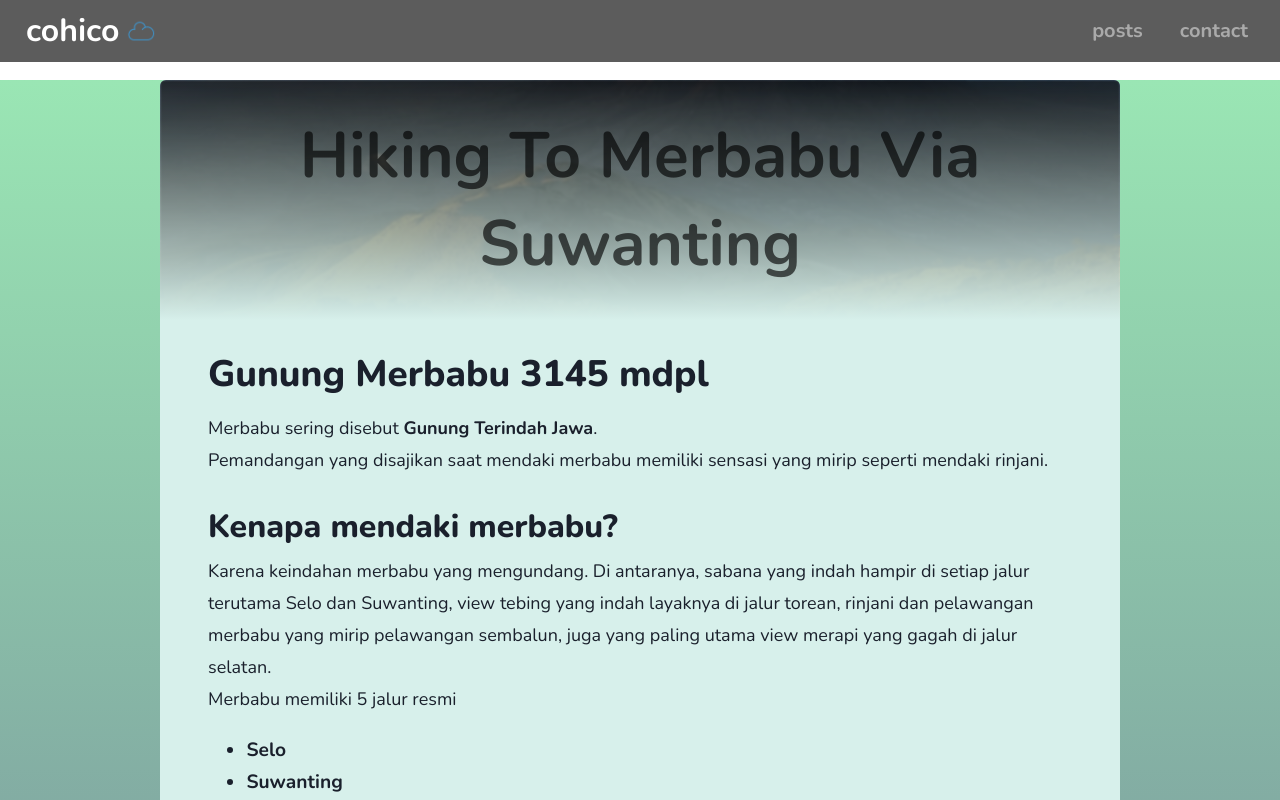
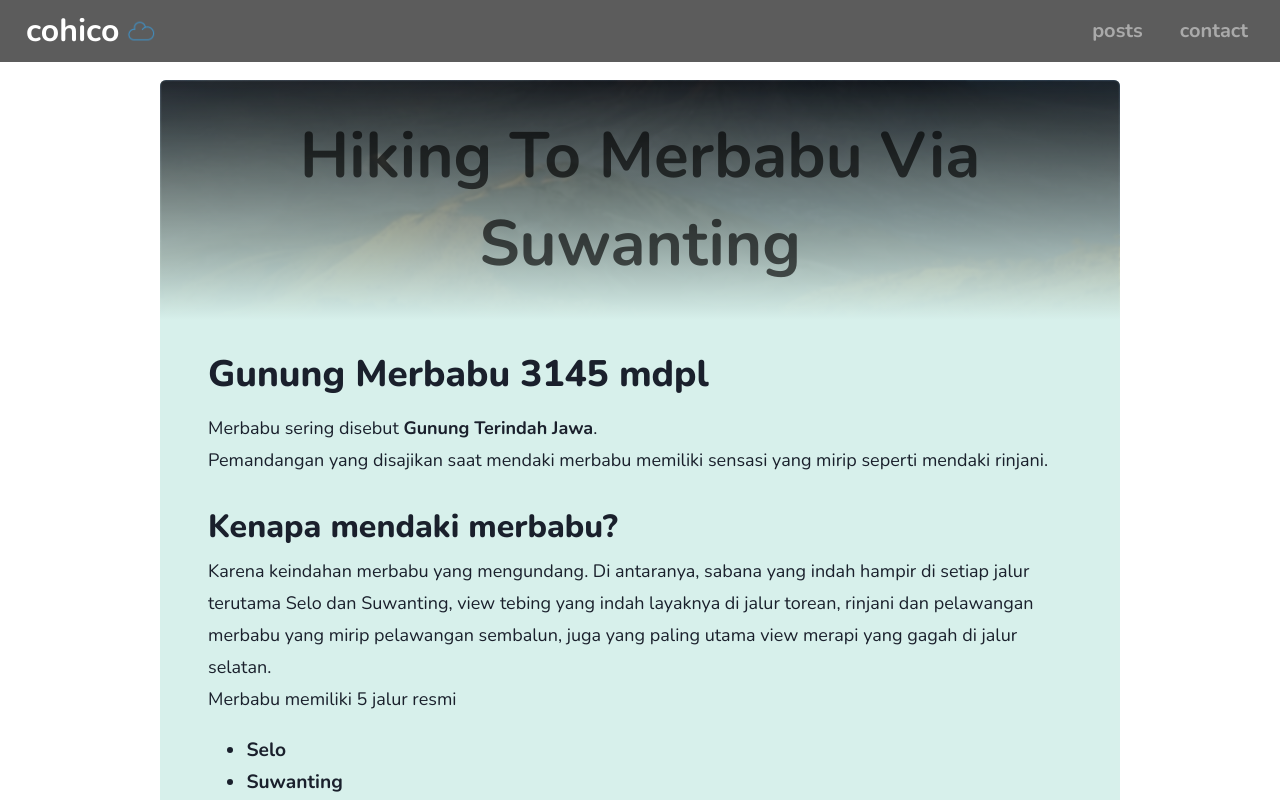
Before and after one commit to zubeirarhesta/cohico, a Next.js app: page /posts/hiking-to-merbabu-via-suwanting in a window 1280 px wide. Shown: the top 800 px of the page. Built offline with nearby package versions, Linux system fonts and the light colour scheme.

Commit message:
remove bg gradient in post content

```diff
--- a/components/posts/post-detail/post-content.js
+++ b/components/posts/post-detail/post-content.js
@@ -14,20 +14,6 @@ SyntaxHighlighter.registerLanguage("css", css);
 export default function PostContent(props) {
   const { post } = props;
   const imagePath = `/images/posts/${post.slug}/${post.image}`;
-  const bgStyle = {
-    /* Set rules to fill background */
-    minHeight: "100%",
-    minWidth: "1024px",
-
-    /* Set up proportionate scaling */
-    width: "100%",
-    height: "auto",
-
-    /* Set up positioning */
-
-    top: "0",
-    left: "0",
-  };
 
   const customRenderer = {
     /* img(image) {
@@ -111,8 +97,7 @@ export default function PostContent(props) {
     <Box
       minW="22rem"
       mx="0"
-      bgGradient="linear(to-b, green.200, gray.500)"
-      sx={bgStyle}
+      /* bgGradient="linear(to-b, green.200, gray.500)" */
     >
       <Box
         as="article"
```
